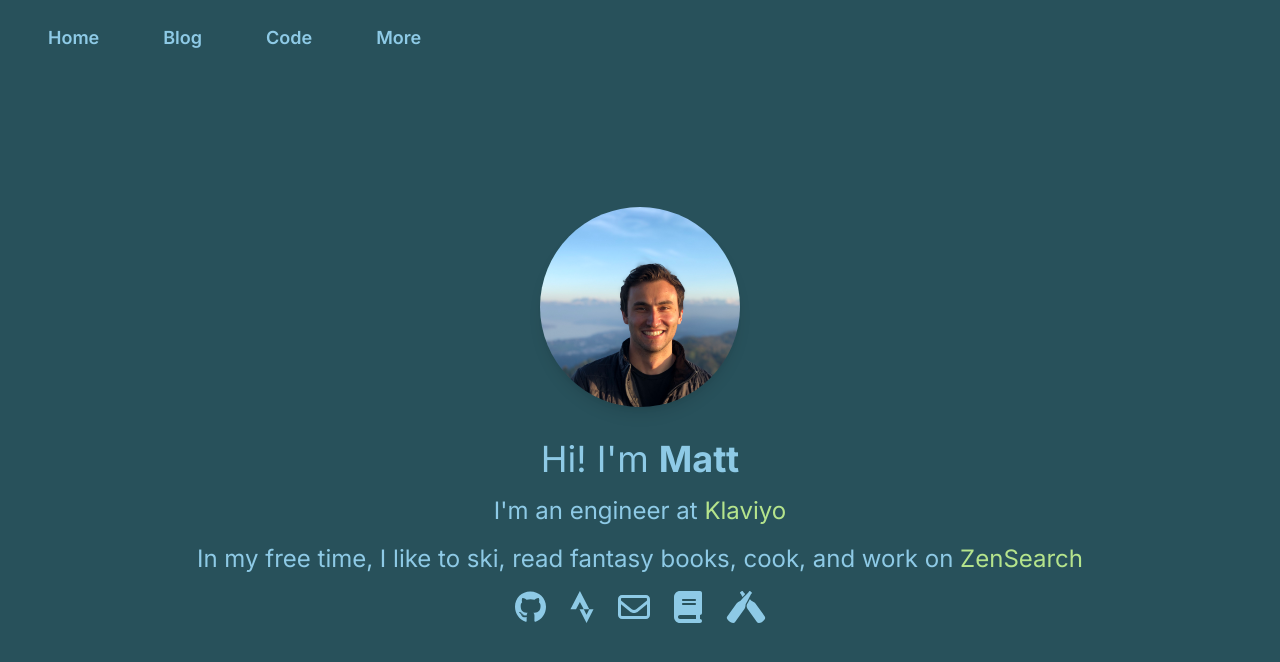
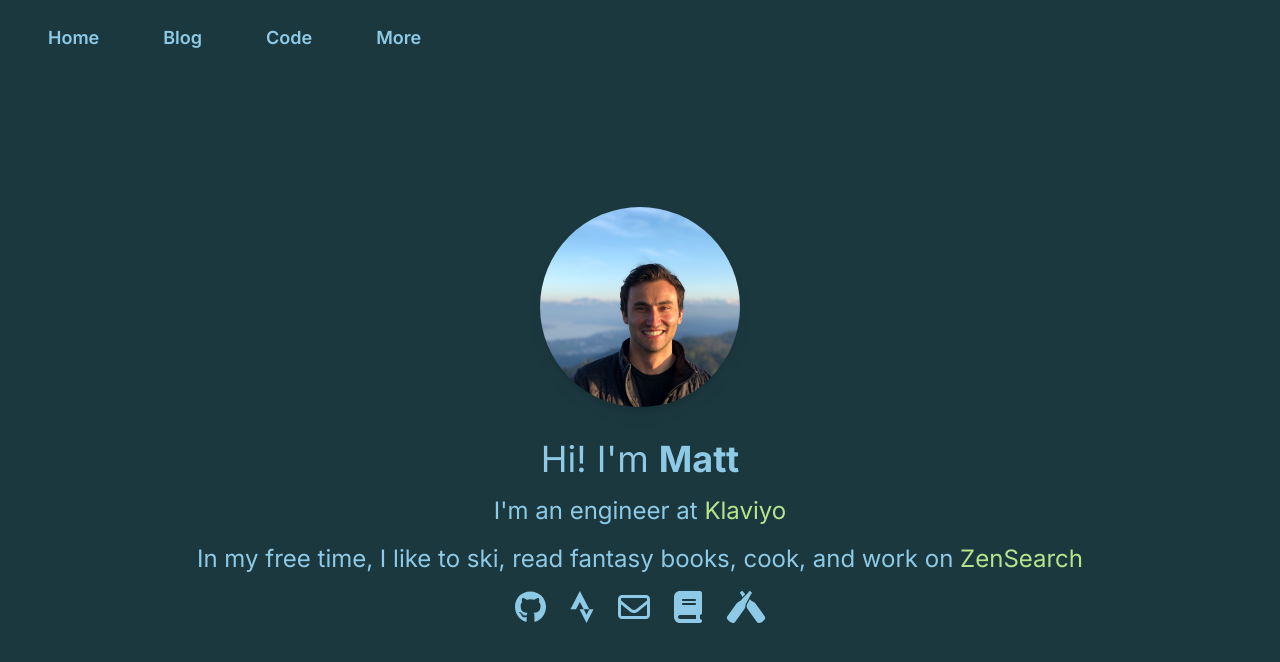
Before and after one commit to mrkaye97/site-2.0, a Next.js app: page / in a window 1280 px wide. Shown: the top 662 px of the page. Built offline with nearby package versions, Linux system fonts and the light colour scheme.

Commit message:
fix backgrounds

```diff
--- a/pages/index.tsx
+++ b/pages/index.tsx
@@ -7,8 +7,8 @@ import { imageRoot } from "@/src/common/images";
 
 export default function Home() {
   return (
-    <div className="flex flex-col md:flex-row min-h-screen bg-dark-blue text-seafoam-green">
-      <div className="w-full p-8 bg-dark-blue flex items-center justify-center">
+    <div className="flex flex-col md:flex-row min-h-screen text-seafoam-green">
+      <div className="w-full p-8 flex items-center justify-center">
         <div className="text-center space-y-4">
           <Image
             src={imageRoot + "headshot.jpg"}
--- a/pages/layout.tsx
+++ b/pages/layout.tsx
@@ -8,7 +8,7 @@ export default function Layout({ children }: { children: React.ReactNode }) {
   return (
     <div className={`flex flex-col min-h-screen ${inter.className}`}>
       <Navbar />
-      <div className="flex flex-1 items-center justify-center px-8 bg-dark-blue">
+      <div className="flex flex-1 items-center justify-center px-8 bg-darker-blue">
         <main>{children}</main>
       </div>
     </div>
--- a/src/components/navbar.tsx
+++ b/src/components/navbar.tsx
@@ -9,7 +9,7 @@ export default function Navbar() {
   };
 
   return (
-    <nav className="bg-dark-blue py-4 px-8 flex justify-between items-center fixed top-0 left-0 right-0 z-10">
+    <nav className="bg-darker-blue py-4 px-8 flex justify-between items-center fixed top-0 left-0 right-0 z-10">
       <div className="flex space-x-8">
         <Link href="/">
           <div className="text-seafoam-green font-semibold hover:text-light-seafoam text-lg py-2 px-4">
```
